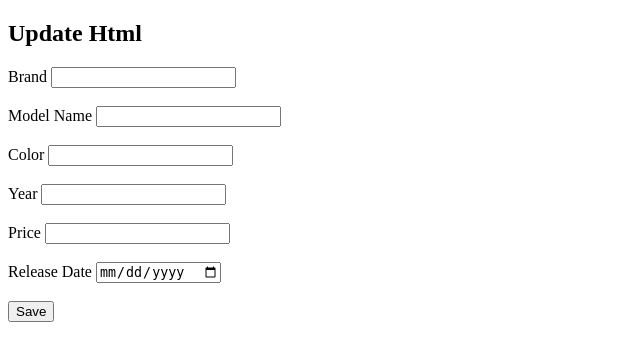
After one commit to Shohjahon2055/django_car_project, a Django app: template templates/car/update.html in a window 1280 px wide. The commit adds this page. Shown: the top 361 px of the page, without its empty margins (0-640 px from the left). Run offline with Django 5.2, Linux system fonts and the light colour scheme; the template is opened without the code that fills it, so the values that code supplies are empty.

Commit message:
update_car

```diff
--- a/config/urls.py
+++ b/config/urls.py
@@ -3,11 +3,12 @@ from os import name
 from django.contrib import admin
 from django.urls import path
 
-from page.views import get_car, detail_car, create_car
+from page.views import get_car, detail_car, create_car, update_car
 
 urlpatterns = [
     path('admin/', admin.site.urls),
     path('',get_car,name='list'),
     path('detail/<int:pk>/',detail_car,name='detail'),
     path('create/',create_car,name='create'),
+    path('update/<int:pk>/',update_car,name='update'),
 ]
--- /dev/null
+++ b/templates/car/update.html
@@ -0,0 +1,35 @@
+<!DOCTYPE html>
+<html lang="en">
+<head>
+    <meta charset="UTF-8">
+    <title>Title</title>
+</head>
+<body>
+<h2>Update Html</h2>
+<form method="post">
+    {% csrf_token %}
+
+    <label>Brand</label>
+    <input type="text" name="brand"><br><br>
+
+    <label>Model Name</label>
+    <input type="text" name="model_name"><br><br>
+
+    <label>Color</label>
+    <input type="text" name="color"><br><br>
+
+    <label>Year</label>
+    <input type="number" name="year"><br><br>
+
+    <label>Price</label>
+    <input type="number" step="0.01" name="price"><br><br>
+
+    <label>Release Date</label>
+    <input type="date" name="release_date"><br><br>
+
+
+
+    <button type="submit">Save</button>
+</form>
+</body>
+</html>
```
Also changed, not shown: page/views.py (+33 -0 lines), templates/car/list.html (+20 -9 lines).
